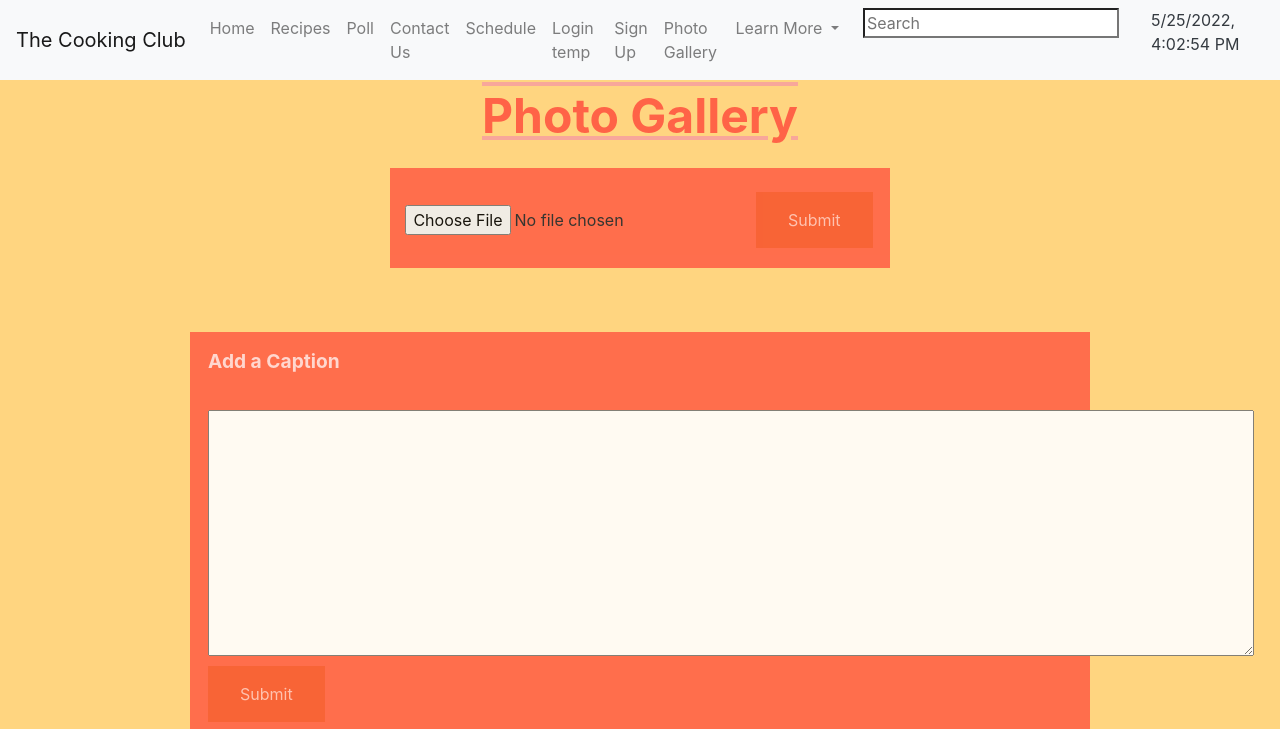
After one commit to SlimeyTurtles/jinjaturtles, a Flask app: page /gallery/ in a window 1280 px wide. The commit adds this page. Shown: the top 729 px of the page. Run offline with Flask 2, Linux system fonts and the light colour scheme; some libraries are stand-ins or nearby versions.

Commit message:
photo gallery

```diff
--- a/main.py
+++ b/main.py
@@ -44,5 +44,10 @@ def signup():
 def poll():
     return render_template("poll.html")
 
+@app.route('/gallery/')
+def gallery():
+    return render_template("gallery.html")
+
+
 if __name__ == "__main__":
     app.run(debug=True)
--- /dev/null
+++ b/templates/gallery.html
@@ -0,0 +1,65 @@
+{% extends "layouts/base.html" %}
+
+{% block head %}
+    <title>Upload Your Creations!</title>
+{% endblock %}
+
+{% block body %}
+    <style>
+        .center {
+            margin: auto;
+        }
+
+        .button {
+            background-color: #f4511e;
+            border: none;
+            color: white;
+            padding: 16px 32px;
+            text-align: center;
+            font-size: 16px;
+            margin: 4px 2px;
+            opacity: 0.6;
+            transition: 0.3s;
+            display: inline-block;
+        }
+
+        .button:hover {opacity: 1}
+
+        body {
+            background-color: #FFD580;
+            background-size: cover;
+            background-repeat: no-repeat;
+
+        }
+
+
+    </style>
+
+
+    <p style="color:#ff6347; font-size:300%; text-align: center; text-decoration: underline overline #f8a79a;"><b>Photo Gallery</b></p>
+
+    <div class="center" style="background-color: #ff6347; width: 500px; height: 100px; opacity: 0.9;">
+
+        <form action="/action_page.php" style="text-align: center; padding-top: 4%">
+            <input type="file" id="myFile" name="filename">
+            <input type="submit" class="button">
+        </form>
+
+    </div>
+
+    <div class="center" style="background-color: #ff6347; width: 900px; height: 400px; margin-top: 5%; opacity: 0.9;">
+        <p style="color: #ffd8d8; padding-top: 15px; margin-left: 2%; font-size:120%"><b>Add a Caption</b></p>
+        <form action="/action_page.php">
+        <textarea rows="10" cols="100" style="margin-top: 2%; margin-left: 2%" >
+        </textarea>
+            <input type="submit" class="button" style="margin-left: 2%">
+        </form>
+
+    </div>
+
+    <img src="/static/cookingclub1.JPEG" alt="cookingclub1" height="300" width="300">
+    <img src="/static/cookingclub2.JPG" alt="cookingclub2" height="300" width="300">
+    <img src="/static/cookingclub3.PNG" alt="cookingclub3" height="300" width="300">
+    <img src="/static/cookingclub4.PNG" alt="cookingclub4" height="300" width="300">
+
+{% endblock %}
--- a/templates/layouts/navbar.html
+++ b/templates/layouts/navbar.html
@@ -21,6 +21,7 @@ This HTML is setup as a fragment allowing it to be "included" by other HTML file
             <a class="nav-link" href='/schedule/'>Schedule</a>
             <a class="nav-link" href='/login/'>Login temp</a>
             <a class="nav-link" href='/signup/'>Sign Up</a>
+            <a class="nav-link" href='/gallery/'>Photo Gallery</a>
 
             <li class="nav-item dropdown">
                 <a class="nav-link dropdown-toggle" href="#"  data-bs-toggle="dropdown" aria-expanded="false" id="dropdownMenuButton1" type="button">
```
Also changed, not shown: templates/app.js (added, +16 -0 lines), templates/gallerystyle.css (added, +59 -0 lines), templates/index.html (+8 -18 lines).
